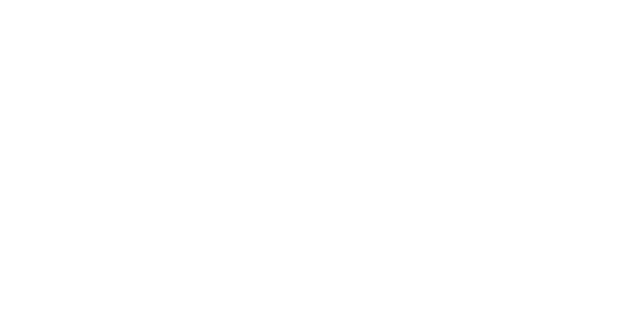
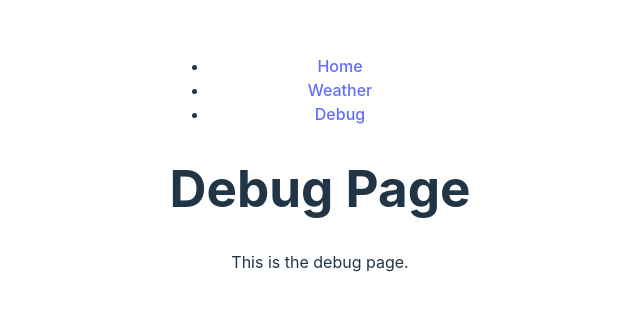
Before and after one commit to Freeesia/korenan, a React (Vite) app in the folder korenan.react.client/: page /debug in a window 1280 px wide. Before the commit this address had no page. Shown: the part 236-546 px from the top of the page, without its empty margins (320-960 px from the left). Built offline with nearby package versions, Linux system fonts and the light colour scheme.

Commit message:
デバッグページ追加

```diff
--- a/korenan.react.client/src/App.tsx
+++ b/korenan.react.client/src/App.tsx
@@ -1,14 +1,31 @@
-import { Routes, Route } from "react-router-dom";
+import { Routes, Route, Link } from "react-router-dom";
 import "./App.css";
 import Home from "./pages/Home";
 import Weather from "./pages/Weather";
+import Debug from "./pages/Debug";
 
 function App() {
   return (
-    <Routes>
-      <Route path="/" element={<Home />} />
-      <Route path="/weather" element={<Weather />} />
-    </Routes>
+    <div>
+      <nav>
+        <ul>
+          <li>
+            <Link to="/">Home</Link>
+          </li>
+          <li>
+            <Link to="/weather">Weather</Link>
+          </li>
+          <li>
+            <Link to="/debug">Debug</Link>
+          </li>
+        </ul>
+      </nav>
+      <Routes>
+        <Route path="/" element={<Home />} />
+        <Route path="/weather" element={<Weather />} />
+        <Route path="/debug" element={<Debug />} />
+      </Routes>
+    </div>
   );
 }
 
--- /dev/null
+++ b/korenan.react.client/src/pages/Debug.tsx
@@ -0,0 +1,11 @@
+
+function Debug() {
+    return (
+        <div>
+            <h1>Debug Page</h1>
+            <p>This is the debug page.</p>
+        </div>
+    );
+}
+
+export default Debug;
```
